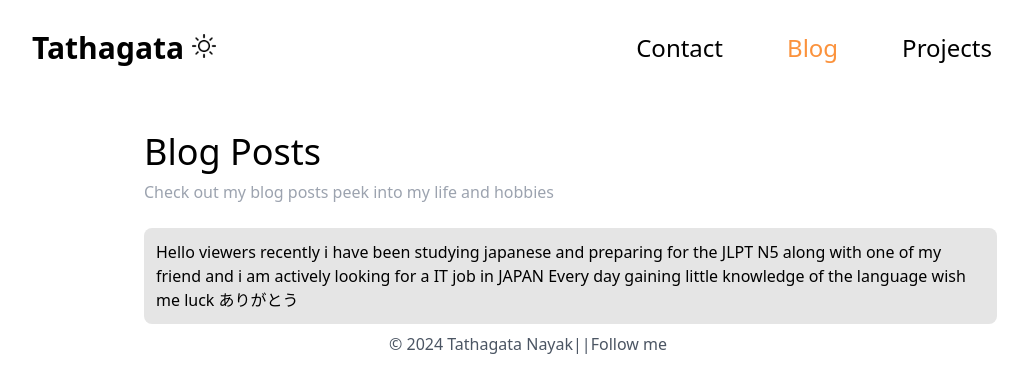
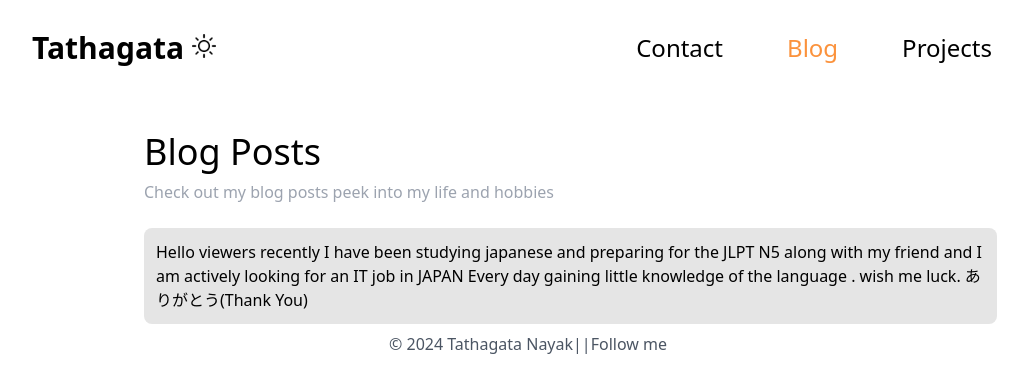
Before and after one commit to somu14/portfolioweb, a React (Create React App) app: page /Blog in a window 1280 px wide. Shown: the top 392 px of the page, without its empty margins (112-1140 px from the left). Built offline with nearby package versions, Linux system fonts and the light colour scheme.

Commit message:
Update Blog.jsx

```diff
--- a/src/components/Blog/Blog.jsx
+++ b/src/components/Blog/Blog.jsx
@@ -9,11 +9,11 @@ function Blog() {
     </div>
     <div className="mt-6">
         <div className="bg-neutral-200 w-2/3 ml-64 p-3 rounded-lg">
-             Hello viewers recently i have been studying japanese and preparing for the JLPT N5
-            along with one of my friend and i am actively looking for a IT job in JAPAN
-            Every day gaining little knowledge of the language
-            wish me luck
-            ありがとう
+             Hello viewers recently I have been studying japanese and preparing for the JLPT N5
+            along with my friend and I am actively looking for an IT job in JAPAN
+            Every day gaining little knowledge of the language .
+            wish me luck.
+            ありがとう(Thank You)
         </div>
     </div>
     </>
```
